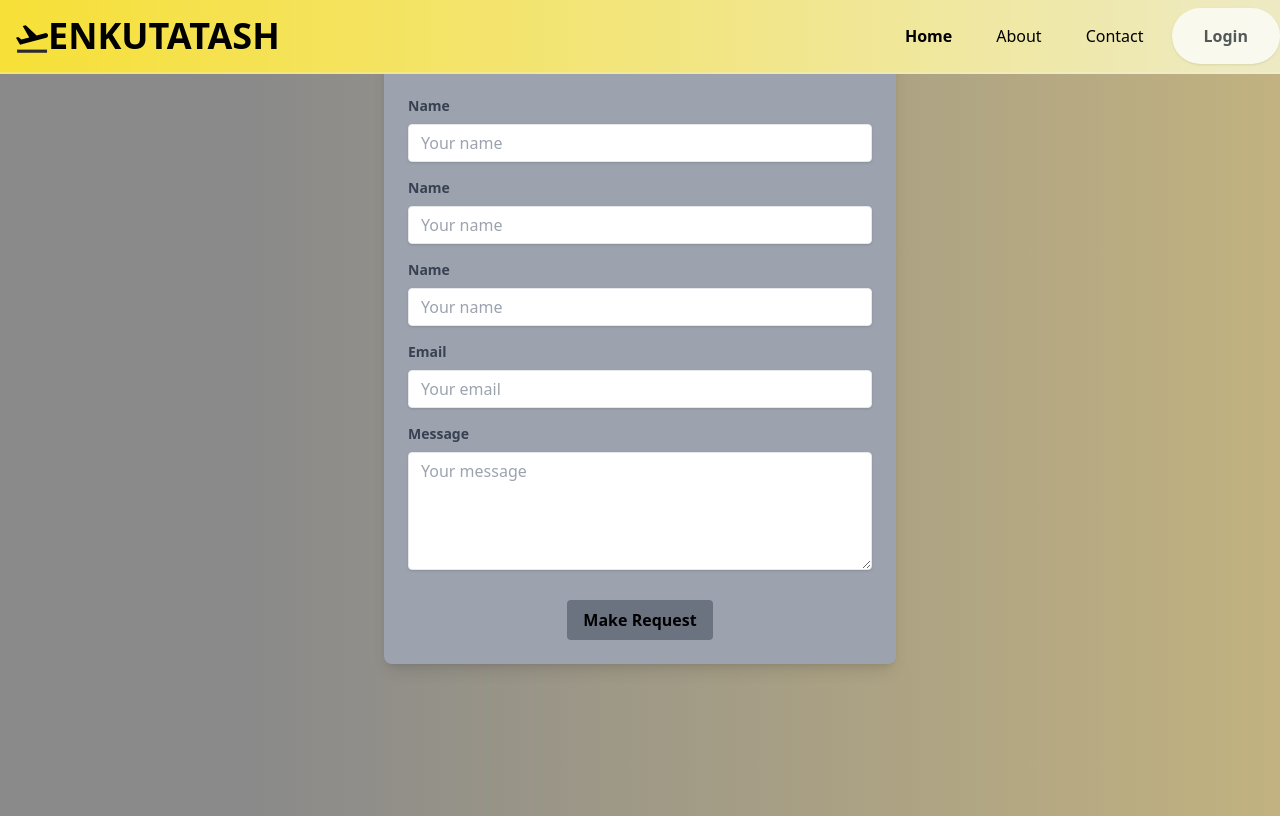
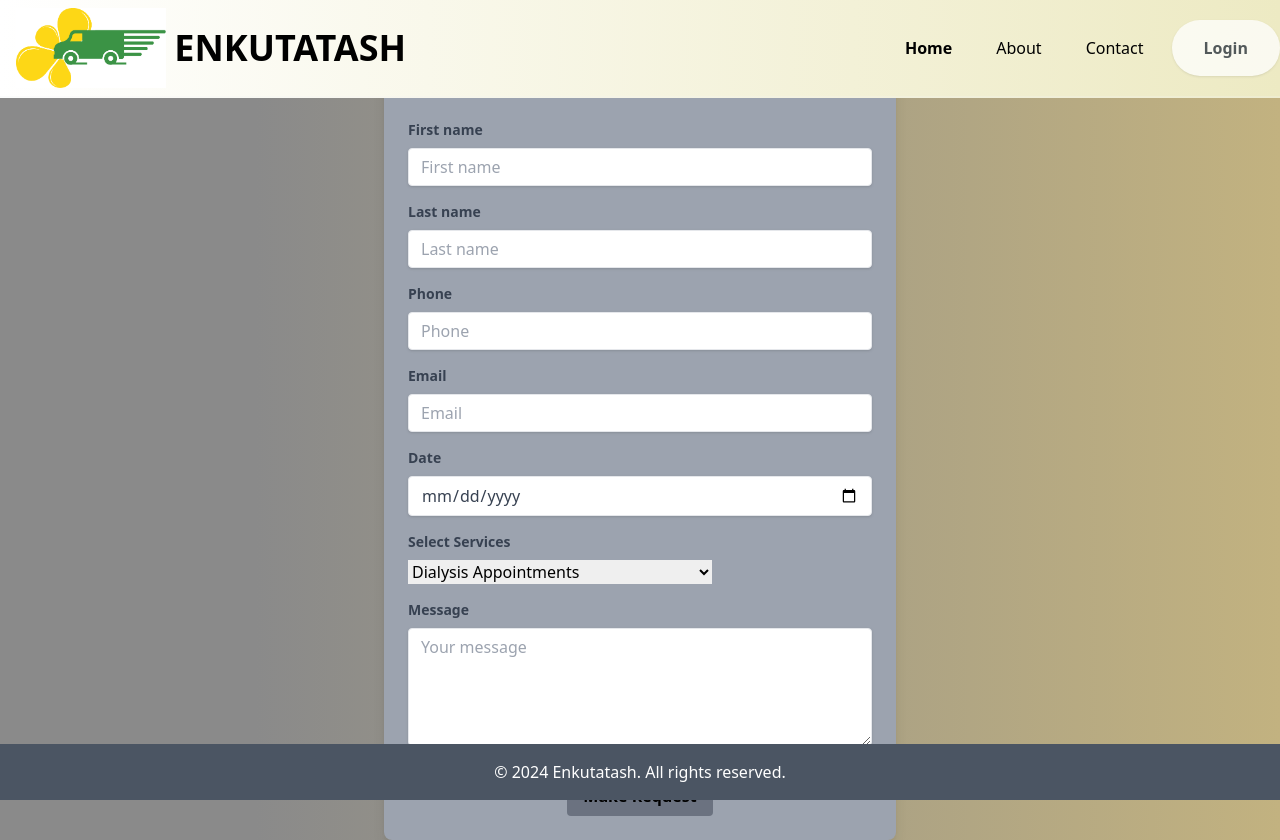
Before and after one commit to SamBez/nemt, a React (Create React App) app: page /contactus in a window 1280 px wide. Before the commit the page ends 816 px from the top, so only its background shows below. Built offline with nearby package versions, Linux system fonts and the light colour scheme.

Commit message:
more styling

```diff
--- a/src/App.js
+++ b/src/App.js
@@ -5,6 +5,7 @@ import Home from './pages/home';
 import About from './pages/About';
 import Navbar from './pages/Navbar';
 import ContactForm from './pages/Contactus';
+import Footer from './components/Footer';
 
 function App() {
   return (
@@ -23,6 +24,8 @@ function App() {
 
 
       </BrowserRouter>
+      <Footer/>
+
     </body>
   );
 }
--- /dev/null
+++ b/src/components/Footer.jsx
@@ -0,0 +1,13 @@
+import React from 'react'
+
+function Footer() {
+  return (
+    <div className="fixed w-full z-30 bottom-0">
+        <footer className="bg-gray-600 text-white py-4 text-center">
+    <p>&copy; 2024 Enkutatash. All rights reserved.</p>
+  </footer>
+    </div>
+  )
+}
+
+export default Footer
--- a/src/pages/Contactus.jsx
+++ b/src/pages/Contactus.jsx
@@ -1,5 +1,6 @@
 
     import React, { useState } from 'react';
+import Footer from '../components/Footer';
 
     function ContactForm() {
       const [formData, setFormData] = useState({
@@ -22,65 +23,92 @@
       };
 
       return (
-        <div className="max-w-lg mx-auto p-6 bg-gray-400 shadow-lg rounded-lg mt-4">
+        <div className="max-w-lg mx-auto md:mt-10 p-6 bg-gray-400 shadow-lg rounded-lg mt-4">
           <h2 className="text-2xl font-bold mb-6 text-center">Contact Us</h2>
           <form onSubmit={handleSubmit}>
             <div className="mb-4">
               <label className="block text-gray-700 text-sm font-bold mb-2" htmlFor="name">
-                Name
+                First name
               </label>
               <input
                 type="text"
                 id="name"
-                name="name"
+                name="firstname"
                 value={formData.name}
                 onChange={handleChange}
                 className="shadow appearance-none border rounded w-full py-2 px-3 text-gray-700 leading-tight focus:outline-none focus:shadow-outline"
-                placeholder="Your name"
+                placeholder="First name"
+              />
+              </div>
+              <div className="mb-4">
+              <label className="block text-gray-700 text-sm font-bold mb-2" htmlFor="name">
+                Last name
+              </label>
+              <input
+                type="text"
+                id="name"
+                name="lastname"
+                value={formData.name}
+                onChange={handleChange}
+                className="shadow appearance-none border rounded w-full py-2 px-3 text-gray-700 leading-tight focus:outline-none focus:shadow-outline"
+                placeholder="Last name"
               />
               </div>
             <div className="mb-4">
             <label className="block text-gray-700 text-sm font-bold mb-2" htmlFor="name">
-                Name
+                Phone
               </label>
                <input
-                type="text"
+                type="tel"
                 id="name"
-                name="name"
+                name="phone"
                 value={formData.name}
                 onChange={handleChange}
                 className="shadow appearance-none border rounded w-full py-2 px-3 text-gray-700 leading-tight focus:outline-none focus:shadow-outline"
-                placeholder="Your name"
+                placeholder="Phone"
               />
               </div>
               <div className="mb-4">
-            <label className="block text-gray-700 text-sm font-bold mb-2" htmlFor="name">
-                Name
-              </label>
+                 <label className="block text-gray-700 text-sm font-bold mb-2" htmlFor="name">
+                   Email
+                 </label>
                <input
                 type="text"
-                id="name"
-                name="name"
+                id="email"
+                name="email"
                 value={formData.name}
                 onChange={handleChange}
                 className="shadow appearance-none border rounded w-full py-2 px-3 text-gray-700 leading-tight focus:outline-none focus:shadow-outline"
-                placeholder="Your name"
+                placeholder="Email"
               />
             </div>
             <div className="mb-4">
               <label className="block text-gray-700 text-sm font-bold mb-2" htmlFor="email">
-                Email
+                Date
               </label>
               <input
-                type="email"
-                id="email"
-                name="email"
+                type="date"
+                id="date"
+                name="date"
                 value={formData.email}
                 onChange={handleChange}
                 className="shadow appearance-none border rounded w-full py-2 px-3 text-gray-700 leading-tight focus:outline-none focus:shadow-outline"
-                placeholder="Your email"
+                placeholder="Date"
               />
             </div>
+            <div className="mb-4">
+              <label className="block text-gray-700 text-sm font-bold mb-2" htmlFor="name">
+                Select Services
+              </label>
+              <select name="" id="" >
+              <optgroup label="Select Services">
+
+                  <option value="DIALYSIS_APPOINTMENT">Dialysis Appointments </option>
+                  <option value={"DOCTOR_VISITS"} >Doctor Visits</option>
+                   <option value="PHYSICAL_THERAPY">Physical Therapy and Rehabilitation</option>
+              </optgroup>
+              </select>
+              </div>
             <div className="mb-6">
               <label className="block text-gray-700 text-sm font-bold mb-2" htmlFor="message">
                 Message
--- a/src/pages/Navbar.jsx
+++ b/src/pages/Navbar.jsx
@@ -9,17 +9,12 @@ function Navbar() {
 
 
   return (
-    <nav id="header" className="fixed w-full z-30 top-0 text-black" style={{background: "linear-gradient(90deg, #f7e037 0%, #edeac3 100%)"}}>
+    <nav id="header" className="fixed w-full z-30 top-0 text-black " style={{background: "linear-gradient(90deg, #FFFFFF 0%, #edeac3 100%)"}}>
       <div className="w-full container mx-auto flex flex-wrap items-center justify-between mt-0 py-2">
-        <div className="pl-4 flex items-center">
+        <div className="pl-4 flex items-center gap-2">
+            <img src="imag.png" alt="enkuatash" srcset="" style={{maxHeight: '80px'}} />
           <a className="toggleColour text-black no-underline hover:no-underline font-bold text-2xl lg:text-4xl" href="#">
-            <svg className="h-8 fill-current inline" xmlns="http://www.w3.org/2000/svg" viewBox="0 0 512.005 512.005">
-              <rect fill="#2a2a31" x="16.539" y="425.626" width="479.767" height="50.502" transform="matrix(1,0,0,1,0,0)" />
-              <path
-                className="plane-take-off"
-                d=" M 510.7 189.151 C 505.271 168.95 484.565 156.956 464.365 162.385 L 330.156 198.367 L 155.924 35.878 L 107.19 49.008 L 211.729 230.183 L 86.232 263.767 L 36.614 224.754 L 0 234.603 L 45.957 314.27 L 65.274 347.727 L 105.802 336.869 L 240.011 300.886 L 349.726 271.469 L 483.935 235.486 C 504.134 230.057 516.129 209.352 510.7 189.151 Z "
-              />
-            </svg>
+
             ENKUTATASH
           </a>
         </div>
@@ -33,16 +28,16 @@ function Navbar() {
             </svg>
           </button>
         </div>
-        <div className={`w-full flex-grow lg:flex lg:items-center lg:w-auto ${isOpen ? 'block' : 'hidden'} mt-2 lg:mt-0 bg-white lg:bg-transparent text-black p-4 lg:p-0 z-20`} id="nav-content">
+        <div className={`w-full flex-grow lg:flex lg:items-center lg:w-auto ${isOpen ? 'block' : 'hidden'} mt-2 lg:mt-0 bg-white lg:bg-transparent text-black p-4 lg:p-0 z-20`}  id="nav-content">
           <ul className="list-reset lg:flex justify-end flex-1 items-center">
             <li className="mr-3">
               <a className="inline-block py-2 px-4 text-black font-bold no-underline" onClick={toggleMenu} href="/">Home</a>
             </li>
             <li className="mr-3">
-              <a className="inline-block text-black no-underline hover:text-gray-800 hover:text-underline py-2 px-4" onClick={toggleMenu} href="#about">About</a>
+              <a className="inline-block text-black no-underline hover:text-gray-800 hover:text-underline py-2 px-4" onClick={toggleMenu} href="/aboutus">About</a>
             </li>
             <li className="mr-3">
-              <a className="inline-block text-black no-underline hover:text-gray-800 hover:text-underline py-2 px-4" onClick={toggleMenu} href="#contact">Contact</a>
+              <a className="inline-block text-black no-underline hover:text-gray-800 hover:text-underline py-2 px-4" onClick={toggleMenu} href="/contactus">Contact</a>
             </li>
           </ul>
           <button
--- a/src/pages/home.jsx
+++ b/src/pages/home.jsx
@@ -1,4 +1,5 @@
 import React from 'react'
+import Footer from '../components/Footer'
 
 function Home() {
   return (
@@ -6,13 +7,14 @@ function Home() {
      <section className="relative bg-grey-300 text-white h-screen flex flex-col justify-center items-center text-center px-4">
     <div className="absolute inset-0 bg-cover bg-center"
     style={{
-      backgroundImage: 'url(pikaso.jpeg)'
+      backgroundImage: 'url(pikaso.jpeg)',
+      background:'cover'
     }}
     // style="background-image: url('https://via.placeholder.com/1600x800');"
 
     ></div>
     <div className="relative z-10 max-w-2xl mt-4">
-      <h1 className="text-4xl md:text-6xl font-bold mb-4">Reliable Medical Transportation</h1>
+      <h1 className="text-4xl md:text-6xl md:mt-10 font-bold mb-4">Reliable Non-Emergency Medical Transportation</h1>
       <p className="text-lg mb-8">Safe, comfortable, and timely transport for your medical appointments and needs.</p>
       <a href="/contactus" className="bg-yellow-500 text-blue-800 px-6 py-3 rounded-lg font-semibold hover:bg-yellow-400">Schedule a Ride</a>
     </div>
@@ -52,7 +54,7 @@ function Home() {
     <div className="container mx-auto text-center">
       <h2 className="text-3xl font-bold mb-8">About Us</h2>
       <p className="text-lg mb-8">We are dedicated to providing safe, reliable, and comfortable transportation for individuals with non-emergency medical needs. Our team of professional drivers is committed to ensuring your timely arrival and departure.</p>
-      <a href="#contact" className="bg-gray-300 text-black px-6 py-3 rounded-lg font-semibold hover:bg-gray-250">Learn More</a>
+      <a href="/aboutus" className="bg-gray-300 text-black px-6 py-3 rounded-lg font-semibold hover:bg-gray-250">Learn More</a>
     </div>
   </section>
 
@@ -63,10 +65,6 @@ function Home() {
       <a href="mailto:info@enkutatash.com" className="bg-gray-300 text-black px-6 py-3 rounded-lg font-semibold hover:bg-gray-200">Email Us</a>
     </div>
   </section>
-
-  <footer className="bg-gray-600 text-white py-4 text-center">
-    <p>&copy; 2024 Enkutatash. All rights reserved.</p>
-  </footer>
     </div>
   )
 }
```
Also changed, not shown: src/pages/About.jsx (+38 -2 lines), public/imag.png (added), public/image.png (added).
